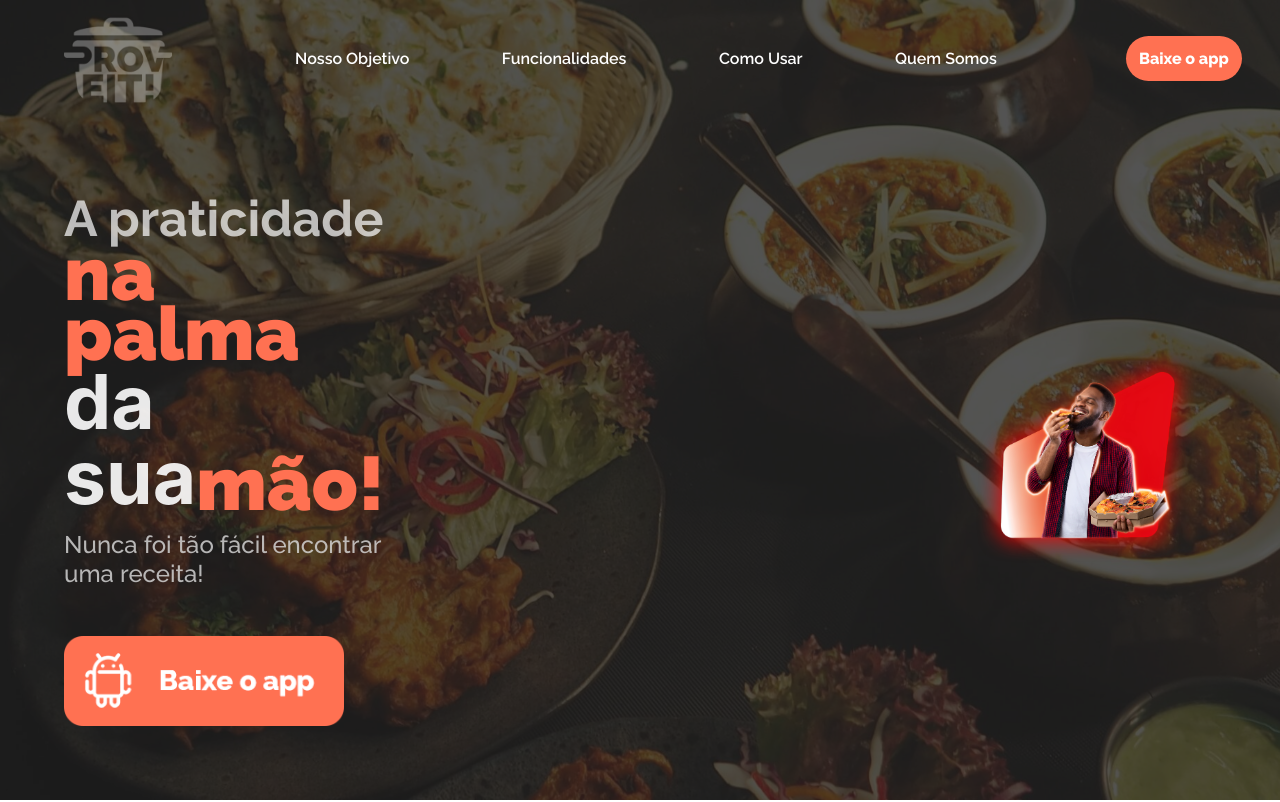
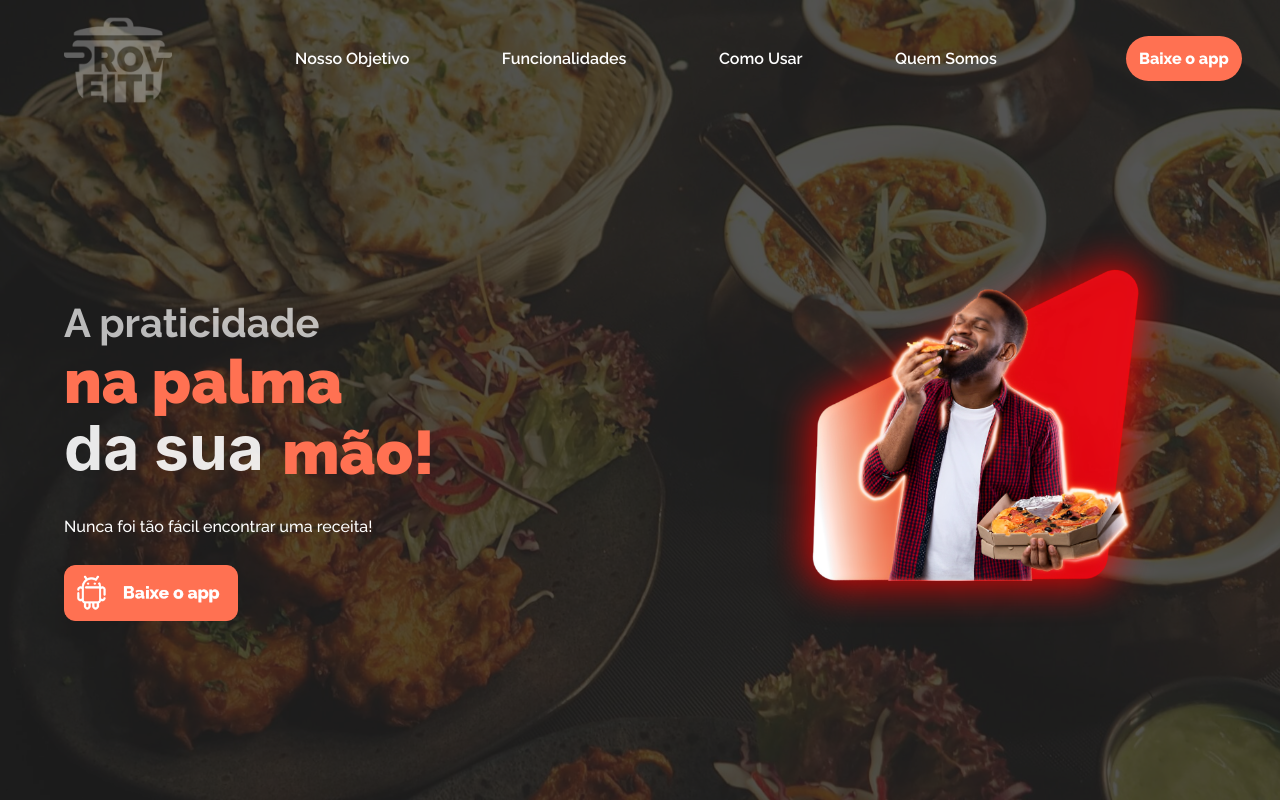
Before and after one commit to Taviin7/Proveit_Landing_Pages, a React (Create React App) app: page / in a window 1280 px wide. Shown: the top 802 px of the page. Built offline with nearby package versions, Linux system fonts and the light colour scheme.

Commit message:
Ajuste da home 90%

```diff
--- a/src/Components/Home/Home.css
+++ b/src/Components/Home/Home.css
@@ -97,17 +97,16 @@ header {
   justify-content: space-between;
 }
 
-.titleBox1 {
-  flex: 50%;
+.section1 .titleBox1 {
+  display: flex;
+  flex-direction: column;
+  justify-content: space-between;
+  width: 55%;
   margin-left: 5%;
-  display: flex;
-  text-align: left;
-  flex-direction: column;
-  justify-content: center;
 }
 
 .titleBox2{
-  width: 66%;
+  width: 64%;
   display: flex;
   flex-direction: row;
   justify-content: space-between;
@@ -122,57 +121,46 @@ header {
 .font-WhiteOpace {
   font-family: 'raleway-bold';
   text-align: left;
-  font-style: Medium;
-  font-size: 50px;
+  font-size: 250%;
   opacity: 70%;
-  line-height: 45px;
-  line-height: 100%;
   color: #fff;
-  font-weight: 600;
 }
 
 .fontOrange {
-  font-size: 75px;
-  line-height: 80%;
+  font-size: 380%;
   color: #FF7152;
   font-family: "raleway-black";
-  font-style: inherit;
-  z-index: 2;
+  /* z-index: 2; */
 }
 
 .font-White {
-  font-size: 75px;
+  font-size: 389%;
   opacity: 90%;
-  line-height: 45px;
-  line-height: 100%;
   color: #fff;
 }
 
 .subtitleBox {
   font-family: 'raleway-medium';
-  font-style: Medium;
-  font-size: 150%;
-  opacity: 80%;
+  font-size: 100%;
+/*   opacity: 80%; */
   margin-top: 5%;
-  color: #dddddd;
+  color: #fff;
 }
 
 .BtnDownload {
-  width: 280px;
-  height: 90px;
-  margin-top: 15%;
+  width: 30%;
+  margin-top: 5%;
 }
 
 .imgBox {
-  display: flex;
-/*   margin-left: 20%; */
+  width: 30%;
   margin-right: 5%;
-  justify-content: flex-end;
+  margin-bottom: 4%;
 }
 
 .section1 .imgBox img {
-  height: 44%;
-  width: 44%;
+  height: 10%;
+  width: 150%;
 }
 
 
```
